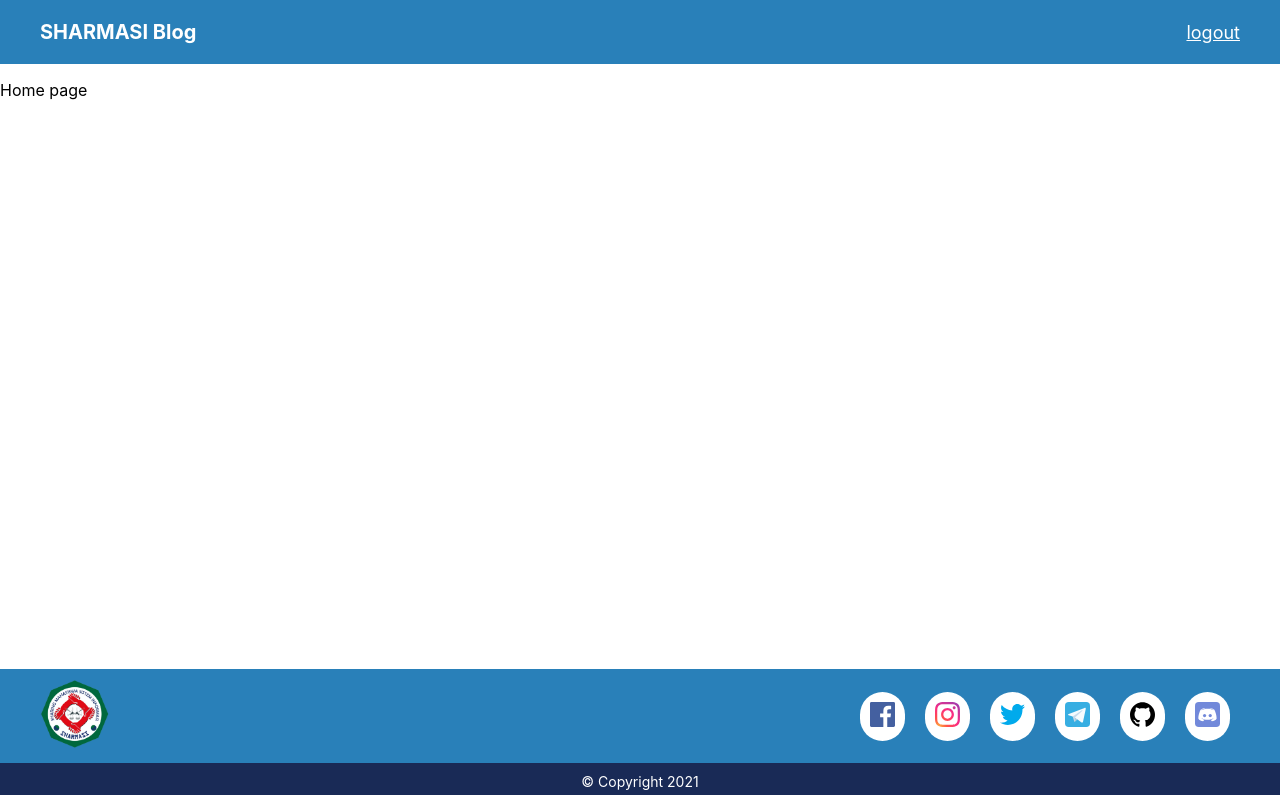
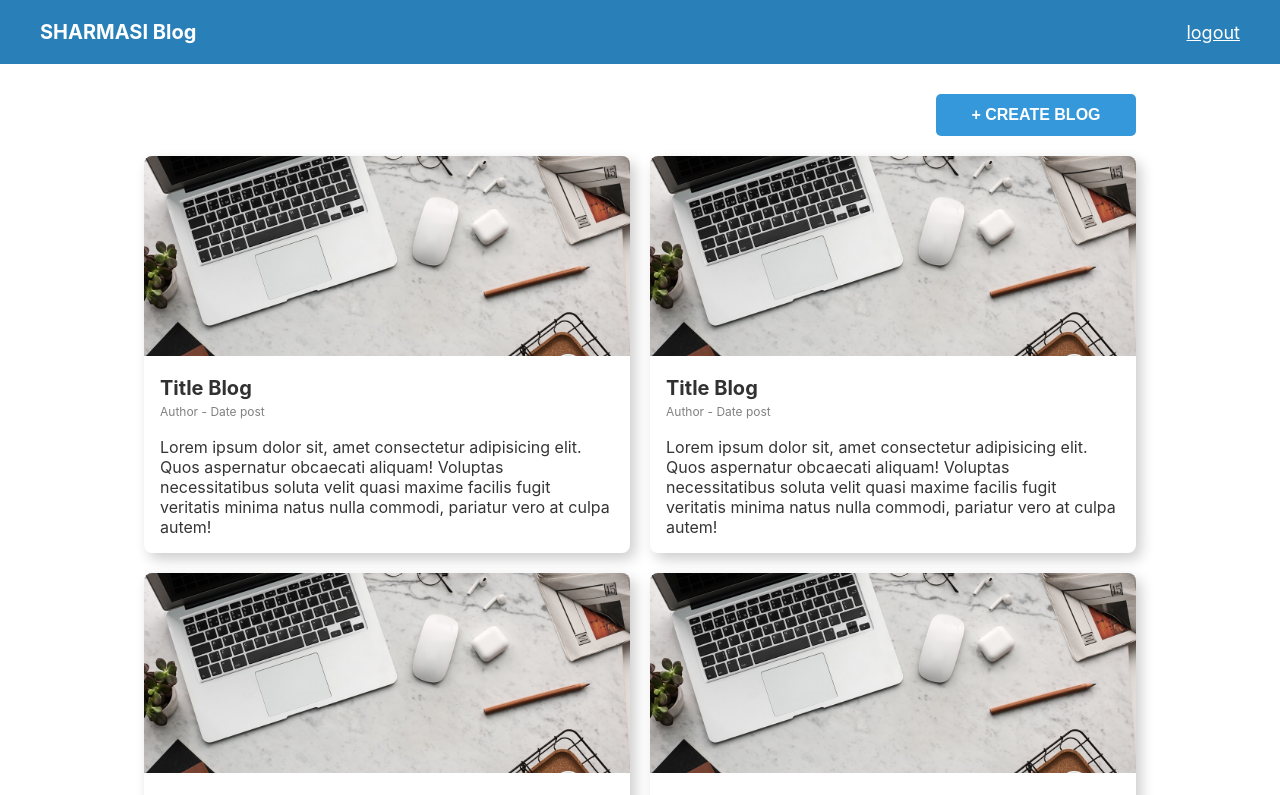
Before and after one commit to giannurwana19/blog-app, a React (Create React App) app: page / in a window 1280 px wide. Shown: the top 795 px of the page. Built offline with nearby package versions, Linux system fonts and the light colour scheme.

Commit message:
styling item blog post dan pagination

```diff
--- a/src/components/atoms/Button/index.js
+++ b/src/components/atoms/Button/index.js
@@ -3,11 +3,9 @@ import './button.scss';
 
 const Button = ({ title, ...rest }) => {
   return (
-    <div>
-      <button className="button" {...rest}>
-        {title}
-      </button>
-    </div>
+    <button className="button" {...rest}>
+      {title}
+    </button>
   );
 };
 
--- /dev/null
+++ b/src/components/molecules/BlogItem/blogItem.scss
@@ -0,0 +1,33 @@
+.blog-item {
+  width: calc(50% - 10px);
+  border-radius: 8px;
+  margin-bottom: 20px;
+  overflow: hidden;
+  box-shadow: 5px 6px 14px rgba(0, 0, 0, 0.2);
+  .image-thumb {
+    width: 100%;
+    height: 200px;
+    object-fit: cover;
+  }
+  .content-detail {
+    padding: 16px;
+    .title {
+      margin: 0;
+      font-size: 20px;
+      font-weight: bold;
+      color: #313131;
+    }
+    .author {
+      margin: 0px;
+      margin-top: 4px;
+      font-size: 12px;
+      color: gray;
+    }
+    .body {
+      margin: 0px;
+      margin-top: 18px;
+      font-size: 16px;
+      color: #353535;
+    }
+  }
+}
--- /dev/null
+++ b/src/components/molecules/BlogItem/index.js
@@ -0,0 +1,23 @@
+import React from 'react';
+import { RegisterBg } from '../../../assets';
+import './blogItem.scss';
+
+const BlogItem = () => {
+  return (
+    <div className="blog-item">
+      <img className="image-thumb" src={RegisterBg} alt="post" />
+      <div className="content-detail">
+        <p className="title">Title Blog</p>
+        <p className="author">Author - Date post</p>
+        <p className="body">
+          Lorem ipsum dolor sit, amet consectetur adipisicing elit. Quos
+          aspernatur obcaecati aliquam! Voluptas necessitatibus soluta velit
+          quasi maxime facilis fugit veritatis minima natus nulla commodi,
+          pariatur vero at culpa autem!
+        </p>
+      </div>
+    </div>
+  );
+};
+
+export default BlogItem;
--- a/src/components/molecules/index.js
+++ b/src/components/molecules/index.js
@@ -1,4 +1,5 @@
+import BlogItem from './BlogItem';
 import Footer from './Footer';
 import Header from './Header';
 
-export { Header, Footer };
+export { Header, Footer, BlogItem };
--- /dev/null
+++ b/src/pages/Home/home.scss
@@ -0,0 +1,18 @@
+.home-page-wrapper {
+  padding-top: 30px;
+  .create-wrapper {
+    width: 200px;
+    margin: 0px;
+    margin-left: auto;
+  }
+  .content-wrapper {
+    display: flex;
+    flex-wrap: wrap;
+    justify-content: space-between;
+  }
+  .pagination {
+    margin: auto;
+    width: 400px;
+    display: flex;
+  }
+}
--- a/src/pages/Home/index.js
+++ b/src/pages/Home/index.js
@@ -1,9 +1,27 @@
 import React from 'react';
+import { BlogItem, Button, Gap } from '../../components';
+import './home.scss';
 
 const Home = () => {
   return (
-    <div>
-      <p>Home page</p>
+    <div className="home-page-wrapper">
+      <div className="create-wrapper">
+        <Button title="+ Create Blog" />
+      </div>
+      <Gap height={20} />
+      <div className="content-wrapper">
+        <BlogItem />
+        <BlogItem />
+        <BlogItem />
+        <BlogItem />
+      </div>
+      <Gap height={20} />
+      <div className="pagination">
+        <Button title="Previous" />
+        <Gap width={20} />
+        <Button title="Next" />
+      </div>
+      <Gap height={20} />
     </div>
   );
 };
--- a/src/pages/MainApp/index.js
+++ b/src/pages/MainApp/index.js
@@ -9,9 +9,7 @@ import './mainApp.scss';
 const MainApp = () => {
   return (
     <div className="main-app-wrapper">
-      <div className="header-wrapper">
-        <Header />
-      </div>
+      <Header />
       <div className="content-wrapper">
         <Router>
           <Switch>
@@ -27,9 +25,7 @@ const MainApp = () => {
           </Switch>
         </Router>
       </div>
-      <div className="footer-wrapper">
-        <Footer />
-      </div>
+      <Footer />
     </div>
   );
 };
--- a/src/pages/MainApp/mainApp.scss
+++ b/src/pages/MainApp/mainApp.scss
@@ -3,6 +3,9 @@
   flex-direction: column;
   height: 100vh;
   .content-wrapper {
+    max-width: 992px;
+    margin: auto;
+    width: 100%;
     flex: 1;
   }
 }
```
